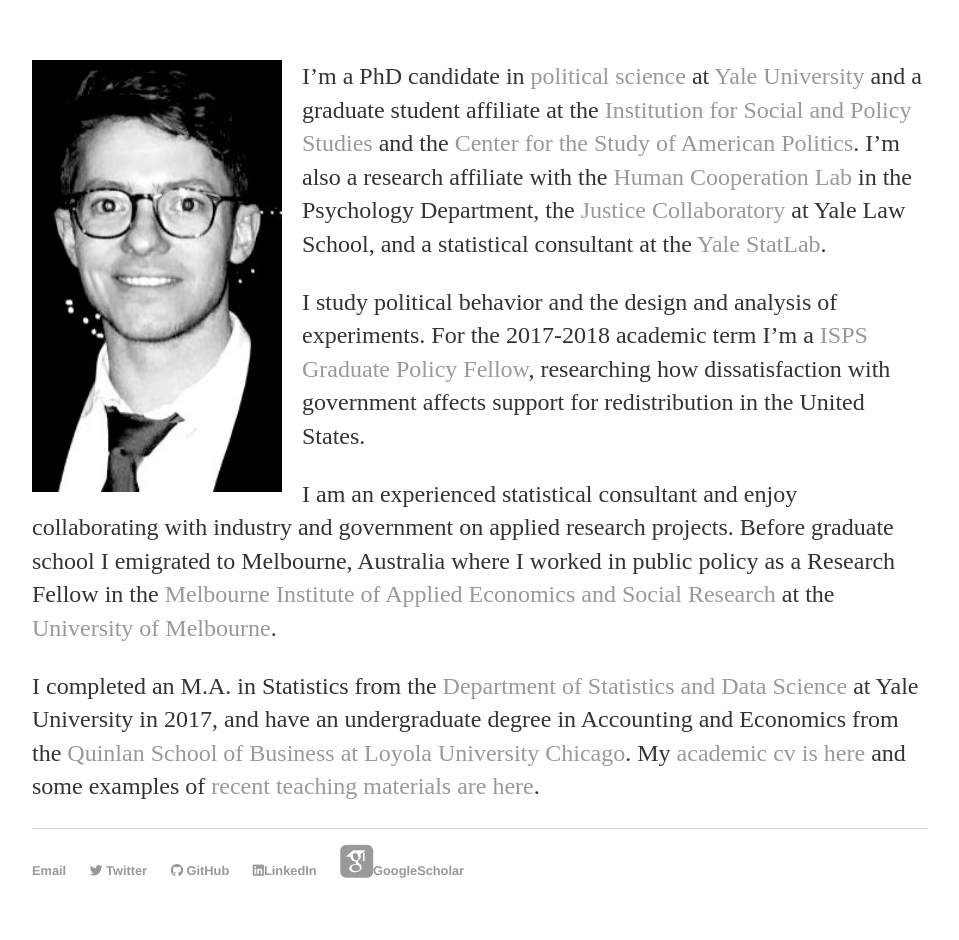
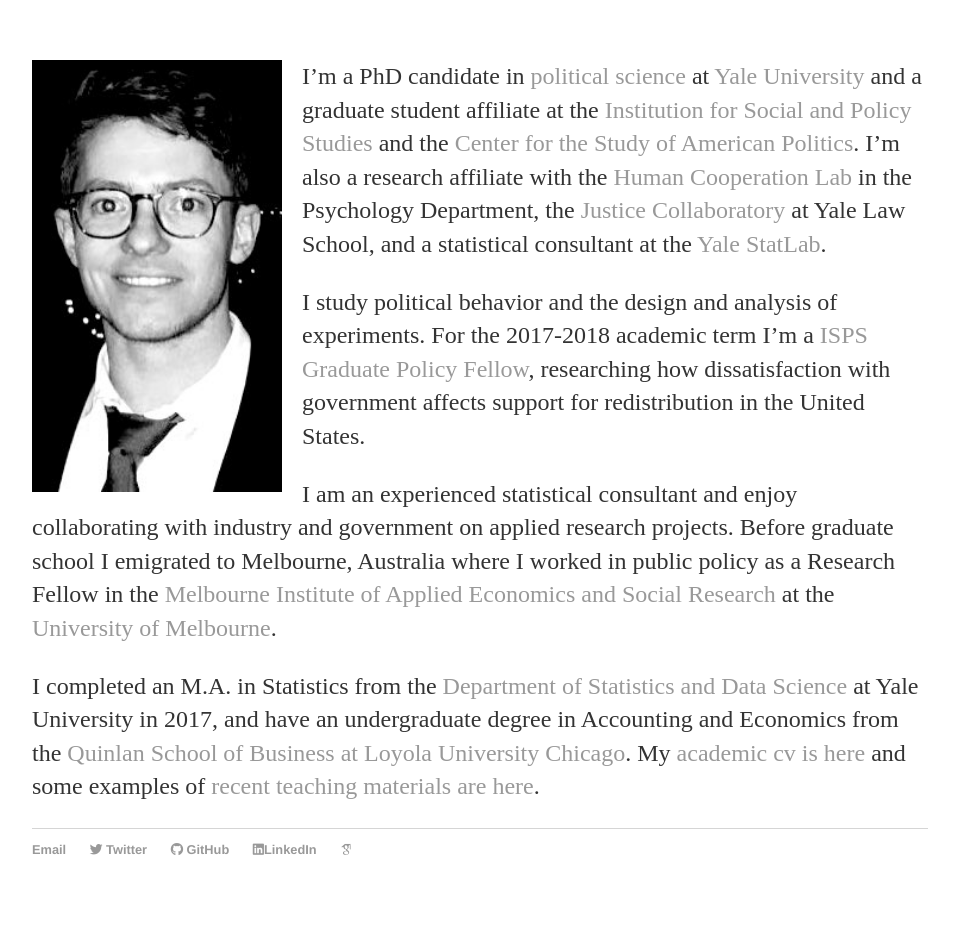
Before and after one commit to kylepeyton/kylepeyton.github.io, a Jekyll site: the page built from index.markdown, in a window 1280 px wide. Shown: the whole page, without its empty margins (160-1119 px from the left). Built offline with Jekyll 4.4.1, drawn with Linux system fonts in a browser that asks for light colours; nearby versions of some CDN libraries; some web fonts are replaced; after the commit the page ends 917 px from its top, so only the background shows below that.

Commit message:
Update design-kp.html

```diff
--- a/_layouts/design-kp.html
+++ b/_layouts/design-kp.html
@@ -39,11 +39,7 @@
 					</a>
 				</li>
 				{% endif %}
-				<li>
-					<a href="https://scholar.google.com/citations?user=Hccq-KMAAAAJ&hl=en">
-						<i class="ai ai-google-scholar-square ai-3x"></i>GoogleScholar
-					</a>
-				</li>
+				<li><a href="https://scholar.google.com/citations?user=Hccq-KMAAAAJ&hl=en" alt="Link to Google Scholar" data-toggle="tooltip" title="Google Scholar"><i class="ai ai-google-scholar"></i></a></li>
 			</ul>
 			</footer>
 
```
